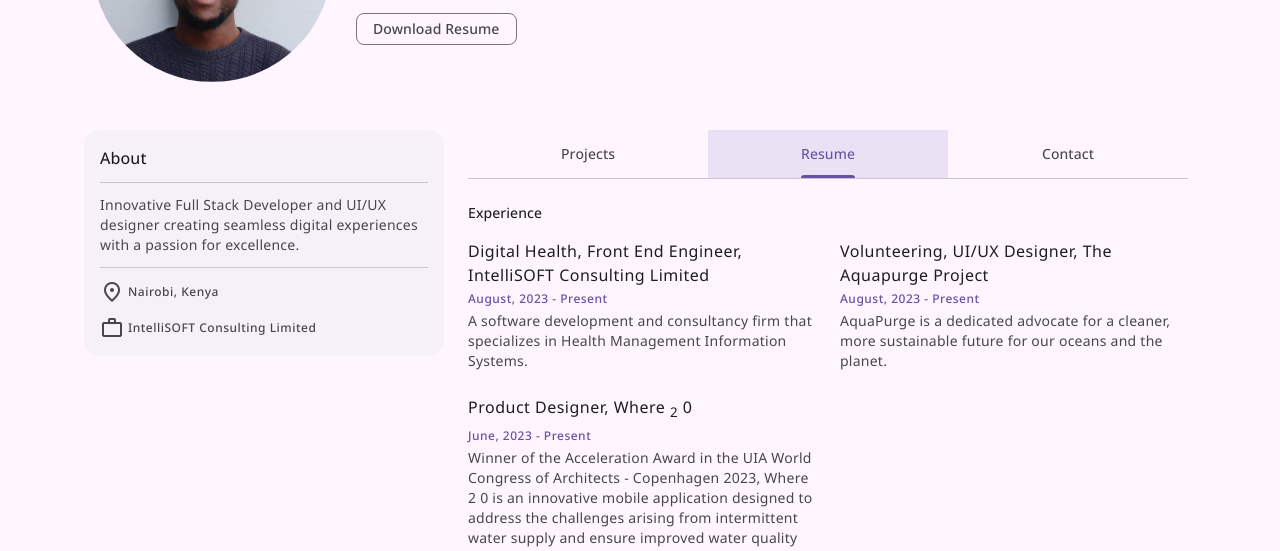
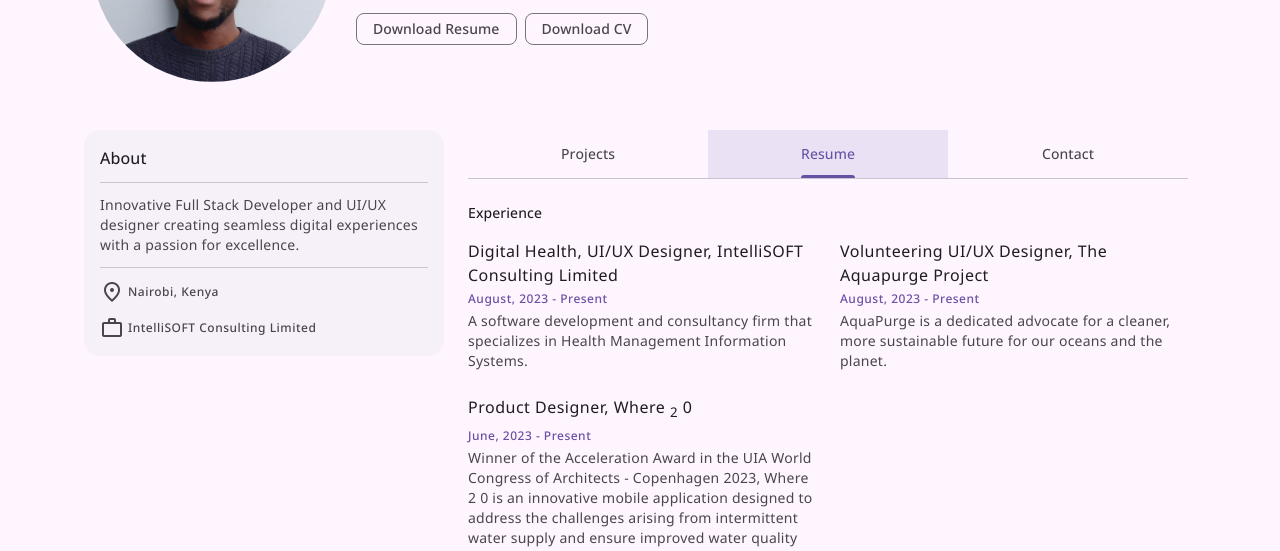
Before and after one commit to mmwandera/mmwandera, a plain HTML site: page index.html in a window 1280 px wide. Both pictures are taken after a click on the button "Resume". Shown: the part 246-797 px from the top of the page. Drawn offline with nearby package versions, Linux system fonts and the light colour scheme.

Commit message:
updated resume and cv

```diff
--- a/index.html
+++ b/index.html
@@ -87,19 +87,19 @@
 
             <div class="btn-wrapper">
 
-              <a href="./assets/docs/Mark Wandera - Resume .pdf" download="Mark Wandera - Resume .pdf" class="chip">
+              <a href="./assets/docs/Mark Wandera - Resume.pdf" download="Mark Wandera - Resume .pdf" class="chip">
 
                 <span class="label-large">Download Resume</span>
 
                 <div class="state-layer"></div>
               </a>
 
-              <!-- <a href="./assets/docs/Mark Wandera - CV.pdf" download="Mark Wandera - CV.pdf" class="chip">
+              <a href="./assets/docs/Mark Wandera - CV.pdf" download="Mark Wandera - CV.pdf" class="chip">
 
                 <span class="label-large">Download CV</span>
 
                 <div class="state-layer"></div>
-              </a> -->
+              </a>
 
             </div>
 
@@ -292,7 +292,7 @@
                 <li class="resume-item">
                   <div class="resume-card">
 
-                    <p class="body-large">Digital Health, Front End Engineer, IntelliSOFT Consulting Limited</p>
+                    <p class="body-large">Digital Health, UI/UX Designer, IntelliSOFT Consulting Limited</p>
 
                     <span class="label-medium card-subtitle">August, 2023 - Present</span>
 
@@ -304,7 +304,7 @@
                 <li class="resume-item">
                   <div class="resume-card">
 
-                    <p class="body-large">Volunteering, UI/UX Designer, The Aquapurge Project</p>
+                    <p class="body-large">Volunteering UI/UX Designer, The Aquapurge Project</p>
 
                     <span class="label-medium card-subtitle">August, 2023 - Present</span>
 
```
Also changed, not shown: 3 other files.
